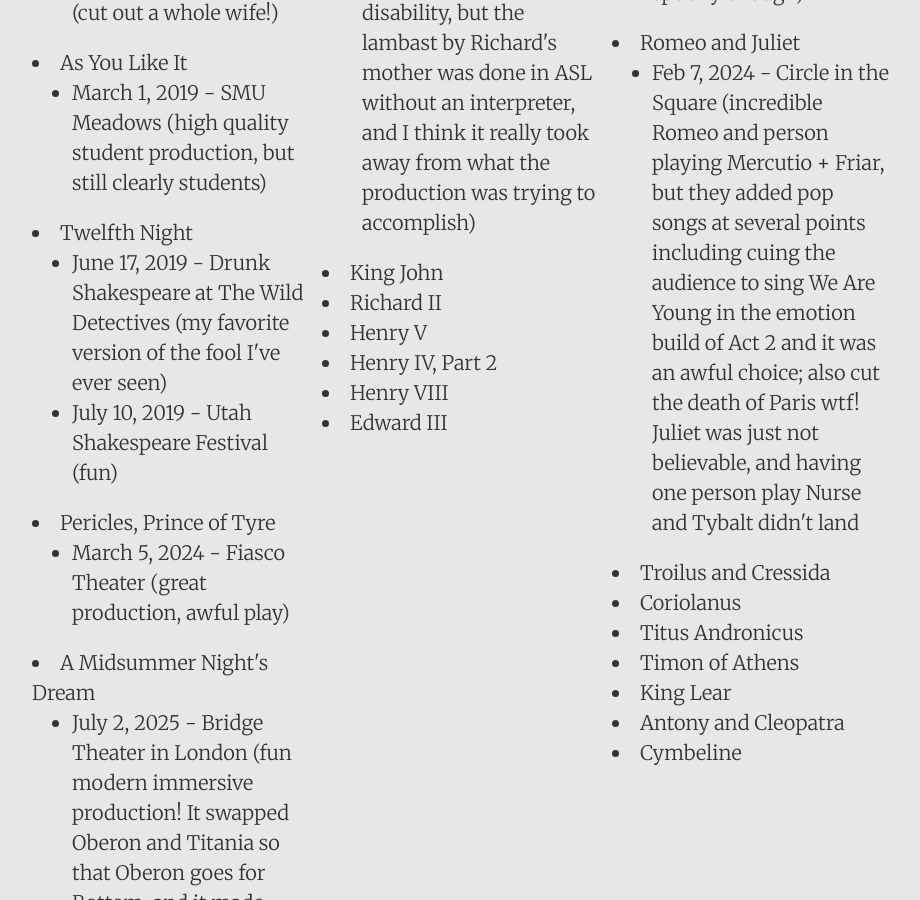
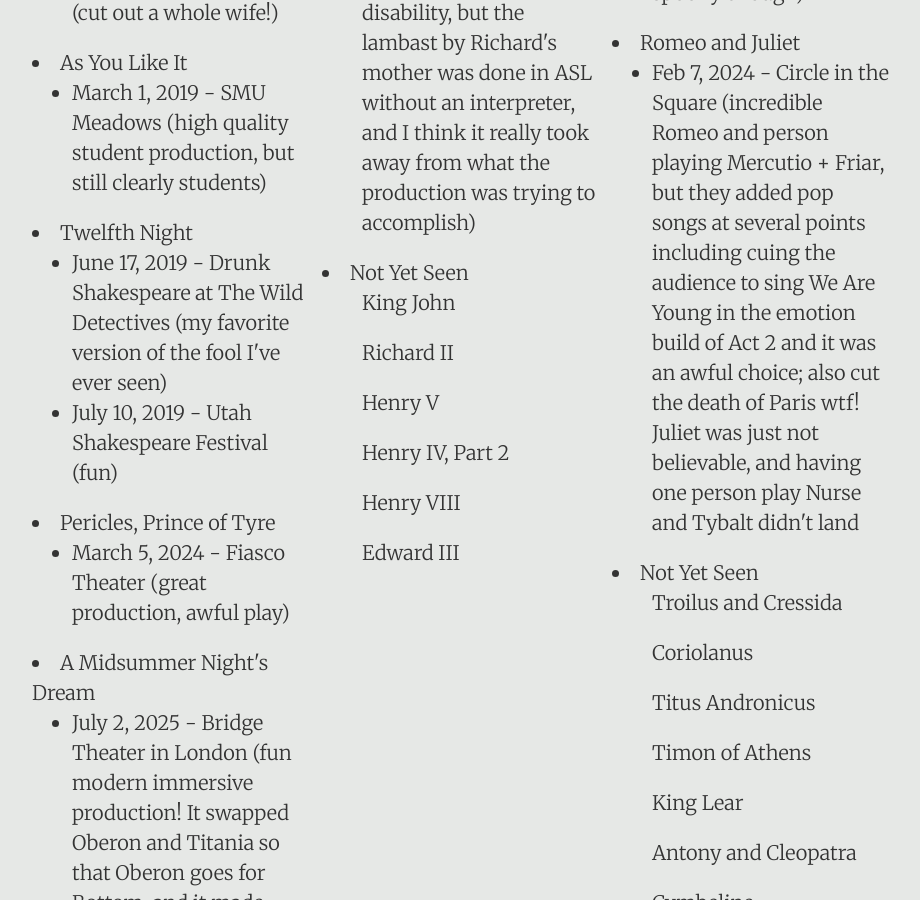
Before and after one commit to DestinyRoseMurphy/DestinyRoseMurphy.github.io, a Jekyll site: the page built from _posts/2024-02-20-Shakespeare.md, in a window 1280 px wide and 900 px high, scrolled down 1415 px. Shown: the whole window, without its empty margins (178-1098 px from the left). Built offline with Jekyll 4.4.1, drawn with Linux system fonts in a browser that asks for light colours.

Commit message:
The bullets are good I think

```diff
--- a/_posts/2024-02-20-Shakespeare.md
+++ b/_posts/2024-02-20-Shakespeare.md
@@ -70,13 +70,13 @@ I love Shakespeare. I read almost all the histories in college and fell in love,
 					<li>July 2, 2025 - Bridge Theater in London (fun modern immersive production! It swapped Oberon and Titania so that Oberon goes for Bottom, and it made Theseus warlike in the beginning which I liked but it softened him by the end which felt like a cowardly read)</li>
 				</ul>
 			<li>Not Yet Seen</li>
-			<ul>The Tempest</ul>
-			<ul>The Two Gentlemen of Verona</ul>
-			<ul>Measure for Measure</ul>
-			<ul>Love's Labour's Lost</ul>
-			<ul>All's Well That Ends Well</ul>
-			<ul>The Winter's Tale</ul>
-			<ul>The Two Noble Kinsmen </ul>
+				<ul>The Tempest</ul>
+				<ul>The Two Gentlemen of Verona</ul>
+				<ul>Measure for Measure</ul>
+				<ul>Love's Labour's Lost</ul>
+				<ul>All's Well That Ends Well</ul>
+				<ul>The Winter's Tale</ul>
+				<ul>The Two Noble Kinsmen </ul>
 	</div>
 
   <div class="col">
@@ -101,12 +101,13 @@ I love Shakespeare. I read almost all the histories in college and fell in love,
 				<ul>
   				<li>July 15, 2022 - NYC Shakespeare in the Park (a cool reversal of expectations about disability, but the lambast by Richard's mother was done in ASL without an interpreter, and I think it really took away from what the production was trying to accomplish)</li>
 				</ul>
-			<li>King John</li>
-			<li>Richard II</li>
-			<li>Henry V</li>
-			<li>Henry IV, Part 2</li>
-			<li>Henry VIII</li>
-			<li>Edward III </li>
+			<li>Not Yet Seen</li>
+				<ul>King John</ul>
+				<ul>Richard II</ul>
+				<ul>Henry V</ul>
+				<ul>Henry IV, Part 2</ul>
+				<ul>Henry VIII</ul>
+				<ul>Edward III </ul>
   </div>
 
   <div class="col">
@@ -133,13 +134,14 @@ I love Shakespeare. I read almost all the histories in college and fell in love,
 				<ul>
   				<li>Feb 7, 2024 - Circle in the Square (incredible Romeo and person playing Mercutio + Friar, but they added pop songs at several points including cuing the audience to sing We Are Young in the emotion build of Act 2 and it was an awful choice; also cut the death of Paris wtf! Juliet was just not believable, and having one person play Nurse and Tybalt didn't land</li>
 				</ul>
-			<li>Troilus and Cressida </li>
-			<li>Coriolanus</li>
-			<li>Titus Andronicus</li>
-			<li>Timon of Athens </li>
-			<li>King Lear</li>
-			<li>Antony and Cleopatra</li>
-			<li>Cymbeline </li>
+			<li>Not Yet Seen</li>
+				<ul>Troilus and Cressida </ul>
+				<ul>Coriolanus</ul>
+				<ul>Titus Andronicus</ul>
+				<ul>Timon of Athens </ul>
+				<ul>King Lear</ul>
+				<ul>Antony and Cleopatra</ul>
+				<ul>Cymbeline </ul>
   </div>
 </div>
 
```
